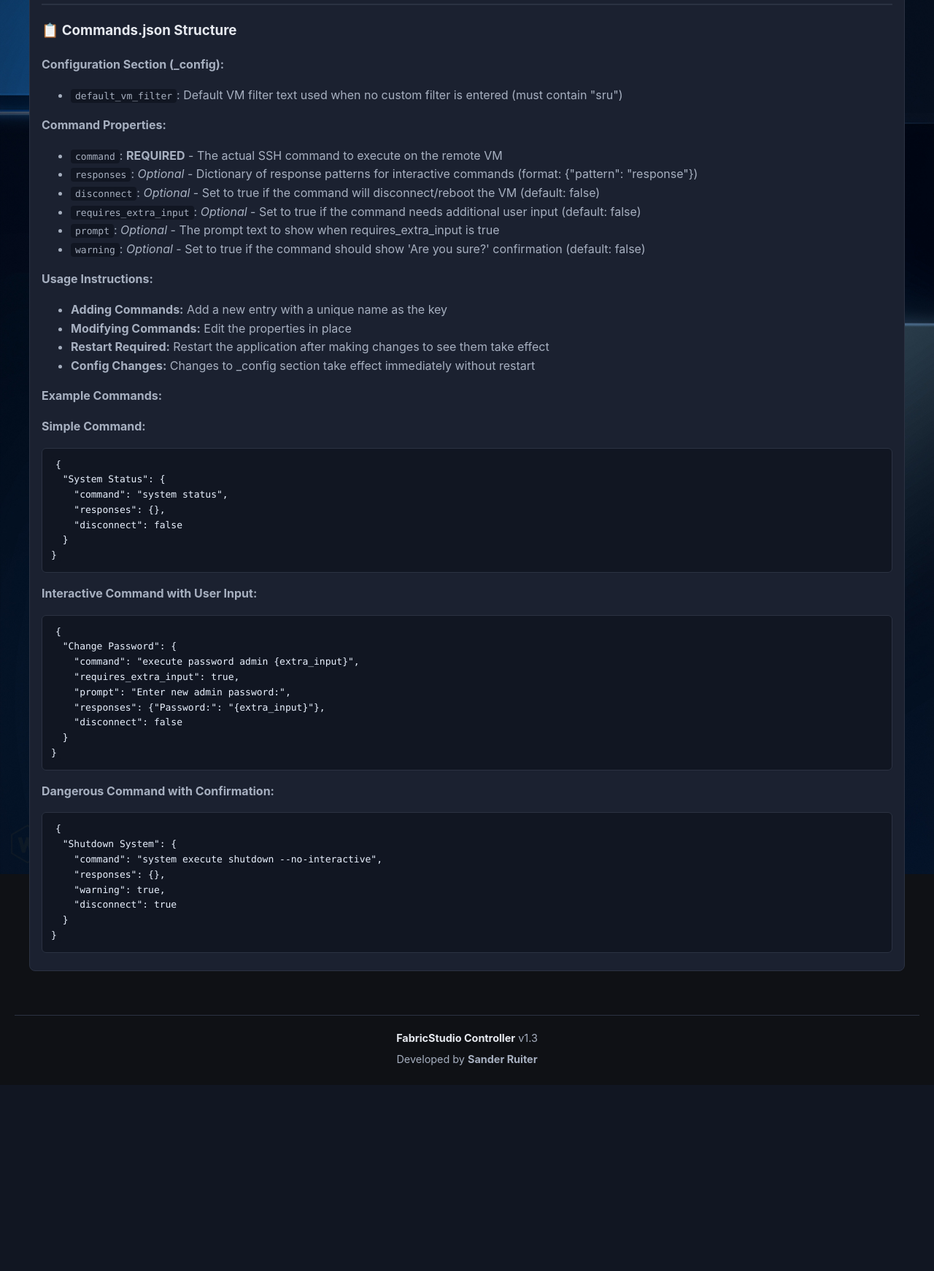
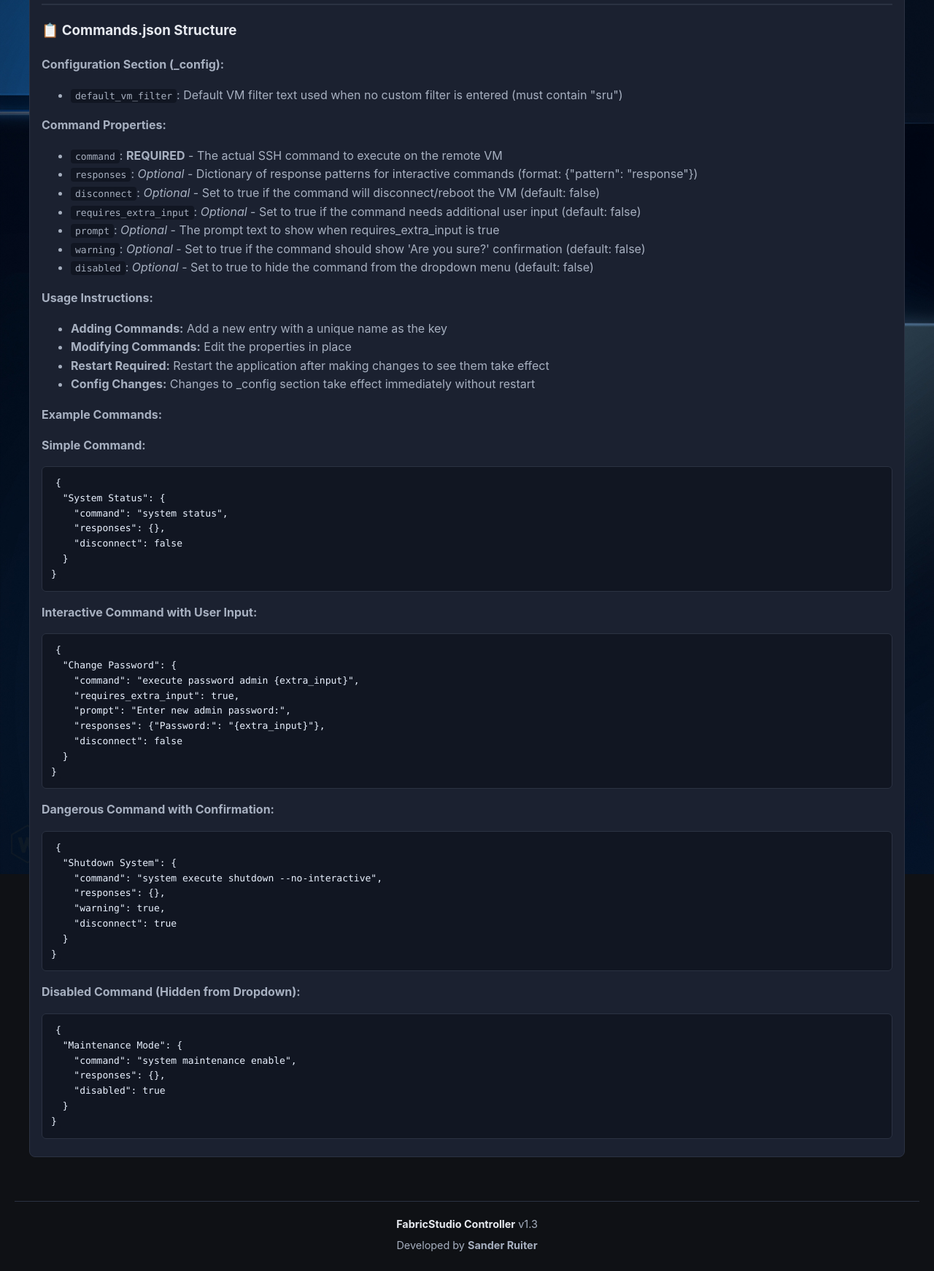
Before and after one commit to s-ruiter/FabricStudioController, a Flask app: page /editor in a window 1280 px wide. Shown: the part 1640-3382 px from the top of the page at 73% size. Before the commit the page ends 3127 px from the top, so only its background shows below. Run offline with Flask 3, Linux system fonts and the light colour scheme.

Commit message:
Add disabled property to hide commands from dropdown menu
- Modified index.html template to filter out commands with disabled: true
- Updated editor.html documentation to include disabled property
- Added example showing how to use disabled property
- Added test command with disabled: true to commands.json

```diff
--- a/commands.json
+++ b/commands.json
@@ -21,7 +21,8 @@
     "command": "system execute upgrade --no-interactive",
     "responses": {},
     "disconnect": true,
-    "warning": true
+    "warning": true,
+    "disabled": true
   },
   "Change guest user password": {
     "command": "execute password guest {extra_input}",
@@ -32,8 +33,15 @@
   },
   "Shutdown FAD FortiPoC and VM": {
     "command": "execute shutdown",
-    "responses": {"Confirm shutdown" : "y\n"},
+    "responses": {
+      "Confirm shutdown": "y\n"
+    },
     "warning": true,
     "disconnect": true
+  },
+  "Test Disabled Command": {
+    "command": "echo 'This command is disabled'",
+    "responses": {},
+    "disabled": true
   }
 }
--- a/templates/editor.html
+++ b/templates/editor.html
@@ -227,6 +227,7 @@
                     <li><code>requires_extra_input</code>: <em>Optional</em> - Set to true if the command needs additional user input (default: false)</li>
                     <li><code>prompt</code>: <em>Optional</em> - The prompt text to show when requires_extra_input is true</li>
                     <li><code>warning</code>: <em>Optional</em> - Set to true if the command should show 'Are you sure?' confirmation (default: false)</li>
+                    <li><code>disabled</code>: <em>Optional</em> - Set to true to hide the command from the dropdown menu (default: false)</li>
                 </ul>
 
                 <p><strong>Usage Instructions:</strong></p>
@@ -266,6 +267,15 @@
     "responses": {},
     "warning": true,
     "disconnect": true
+  }
+}</code></pre>
+
+                <p><strong>Disabled Command (Hidden from Dropdown):</strong></p>
+                <pre style="background: var(--input-bg); padding: 12px; border-radius: 6px; margin: 8px 0; overflow-x: auto;"><code>{
+  "Maintenance Mode": {
+    "command": "system maintenance enable",
+    "responses": {},
+    "disabled": true
   }
 }</code></pre>
             </div>
--- a/templates/index.html
+++ b/templates/index.html
@@ -57,7 +57,7 @@
                     <label for="command">Choose a command:</label>
                     <select id="command" name="command" required>
                         {% for display, info in commands.items() %}
-                            {% if not display.startswith('_') and info is mapping %}
+                            {% if not display.startswith('_') and info is mapping and not info.get('disabled', false) %}
                             <option value="{{ info.command }}"
                                     data-requires-input="{{ 'true' if info.get('requires_extra_input') else 'false' }}"
                                     data-prompt="{{ info.get('prompt', '') }}"
```
Also changed, not shown: 1 other file.
